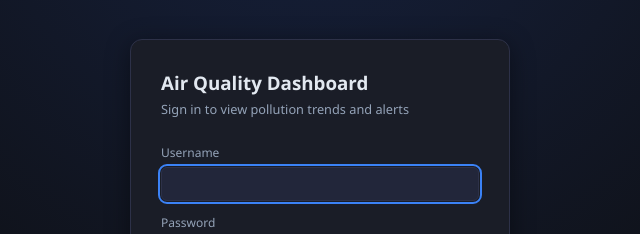
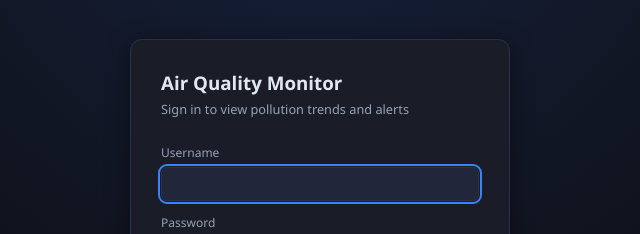
Before and after one commit to megha2026-cu/AirPolution, a plain HTML site: page login.html in a window 1280 px wide. Shown: the part 186-420 px from the top of the page, 320-960 px from the left. Drawn offline with Linux system fonts and the light colour scheme.

Commit message:
Simplify login page heading to "Air Quality Monitor"

```diff
--- a/login.html
+++ b/login.html
@@ -3,14 +3,14 @@
 <head>
     <meta charset="UTF-8">
     <meta name="viewport" content="width=device-width, initial-scale=1.0">
-    <title>Sign In — Air Quality Dashboard</title>
+    <title>Sign In — Air Quality Monitor</title>
     <link rel="stylesheet" href="css/style.css">
     <link rel="stylesheet" href="css/login.css">
 </head>
 <body class="login-body">
     <main class="login-card">
         <div class="login-brand">
-            <h1>Air Quality Dashboard</h1>
+            <h1>Air Quality Monitor</h1>
             <p>Sign in to view pollution trends and alerts</p>
         </div>
 
```
